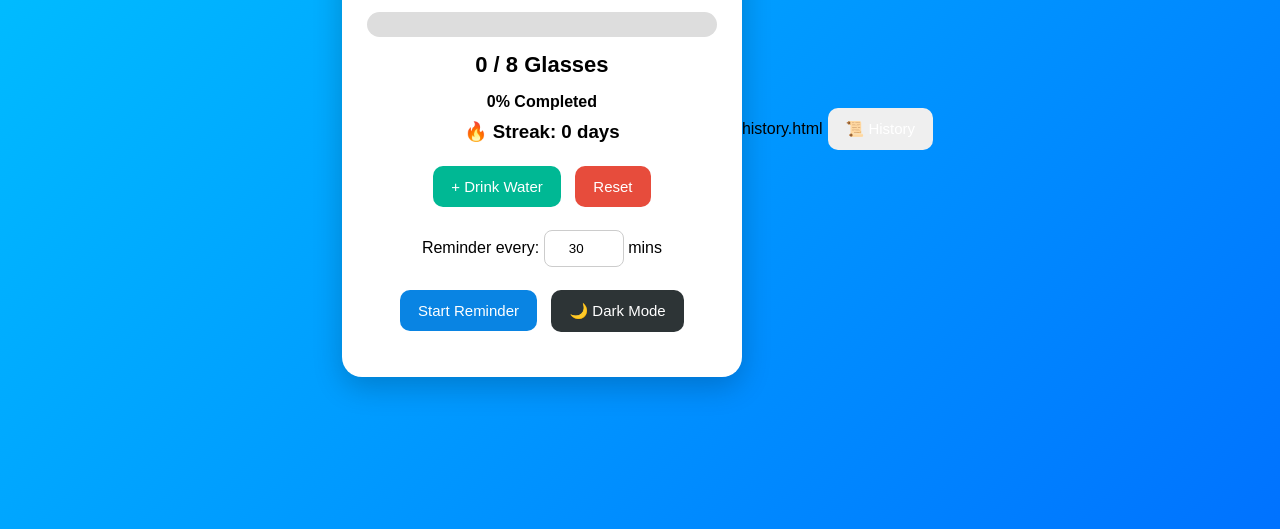
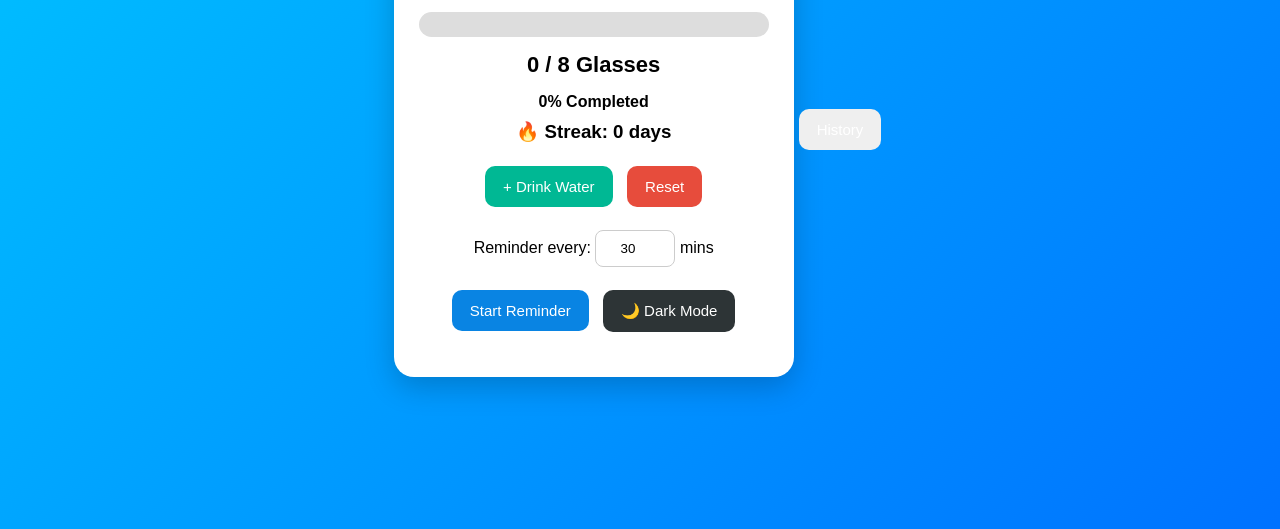
Before and after one commit to kinikeririthish498-glitch/hydrotrack-, a plain HTML site: page index.html in a window 1280 px wide. Shown: the part 271-800 px from the top of the page. Drawn offline with Linux system fonts and the light colour scheme.

Commit message:
Refactor history button and clean up HTML
Removed old HTML closing tags and updated button for history.

```diff
--- a/index.html
+++ b/index.html
@@ -326,8 +326,4 @@ updateUI();
 </script>
 
 </body>
-
-</html>
-history.html
-<button>📜 History</button>
-</a>
+<button id="historyBtn">History</button>
```
